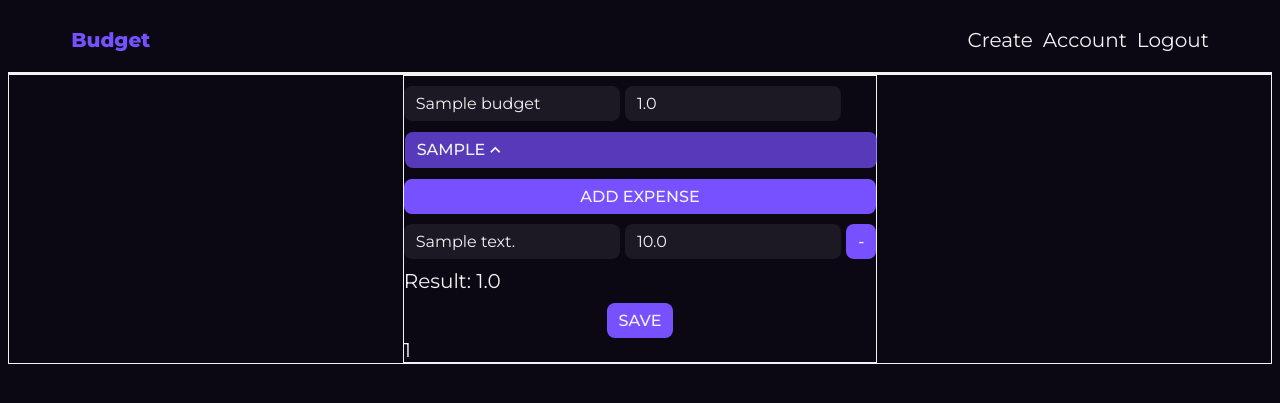
After one commit to j-mattias/budget, a Flask app: page /budget/1 in a window 1280 px wide, after a click that opens the changed part. The commit adds this page. Shown: the top 403 px of the page. Run offline with Flask 3, Linux system fonts and the light colour scheme; the visitor is signed in with stand-in values (Sample User, id 1); tables that the repository leaves empty hold one stand-in row (values such as "Sample post"); one stand-in notice (Sample message) is shown.

Commit message:
Added queries to display budgets and expenses, created initial WIP layouts for them. Minor script bug fixes.

```diff
--- a/app.py
+++ b/app.py
@@ -39,9 +39,71 @@ CATEGORIES = [
 @app.route("/")
 @login_required
 def index():
-    temp = "Hello, world!"
 
-    return render_template("index.html", temp=temp, user=session["user_id"])
+    # Select all of the users budgets
+    budgets = db.session.execute(
+                                db.select(Budget)
+                                .where(Budget.user_id == session["user_id"])
+                                .group_by(Budget)
+                                .order_by(Budget.timestamp.desc())
+                                ).scalars().all()
+
+    return render_template("index.html", budgets=budgets)
+
+
+@app.route("/budget/<int:id>")
+@login_required
+def budget(id):
+
+    # https://docs.sqlalchemy.org/en/20/tutorial/orm_related_objects.html#using-relationships-in-queries
+    # Select budget and expenses associated with it
+    budget = db.session.execute(
+                                db.select(Budget)
+                                .join_from(Budget, Expense)
+                                .where(Budget.id == id)
+                                .group_by(Budget)
+                                .order_by(Budget.timestamp.desc())
+                                ).scalar_one()
+
+    # Prevent other users from accessing current users budgets
+    if session["user_id"] != budget.user_id:
+        return "Unauthorized"
+
+    # Initialize a dictionary to store budget and expense information
+    json = {
+        "info": {
+            "name": budget.name,
+            "total": budget.budget,
+            "result": budget.result,
+            "id": id
+            },
+        "categories": {}
+    }
+
+    # Add categories and expense, cost key value pairs to categories part of the dictionary
+    for expense in budget.expenses:
+        if expense.category not in json["categories"].keys():
+            json["categories"][expense.category] = {}
+        json["categories"][expense.category][expense.note] = expense.amount
+    # print(">>>>>>>>>>>>>>>", json)
+
+    """
+    {
+        'info': {
+        'name': 'My budget69',
+        'total': None,
+        'result': 275.0
+        },
+        'categories':
+        {'housing': {'Rent': 10.0, 'House': 200.0},
+        'transportation': {'Car': 20.0, 'Gas': 10.0},
+        'utilities': {'Electricity': 30.0},
+        'other': {'Fun': 5.0}
+        }
+        }
+    """
+
+    return render_template("budget.html", budget=budget, json=json)
 
 
 @app.route("/create", methods=["GET", "POST"])
@@ -86,11 +148,15 @@ def create():
         except IntegrityError:
             db.session.rollback()
             error = "Budget could not be saved"
+            return jsonify({"response": error})
 
         # Loop through categories, and expenses inside them
         for category in expenses.keys():
             for expense in expenses[category]:
                 amount = expenses[category][expense]
+
+                if not amount:
+                    error = "Missing cost value for one or more inputs"
 
                 # Try to add expense to database
                 try:
--- a/static/script.js
+++ b/static/script.js
@@ -48,7 +48,7 @@ document.addEventListener("DOMContentLoaded", function () {
             inputCost.placeholder = "Cost";
             inputCost.step = "0.01";
             inputCost.min = "0.01";
-            inputCost.setAttribute("required", "true");
+            // inputCost.setAttribute("required", "true");
 
             // Create div and append inputs
             let div = document.createElement("div");
@@ -131,6 +131,11 @@ document.addEventListener("DOMContentLoaded", function () {
             let expense = input.querySelector("input[name='expense']").value.trim();
             let cost = parseFloat(input.querySelector("input[name='cost']").value.trim());
 
+            // If there's no cost in the input skip it
+            if (!cost || isNaN(cost)) {
+                continue;
+            }
+
             // Check for name collisions and add the key to the object if they do
             let inputColor = input.querySelector("input[name='expense']");
 
@@ -209,7 +214,7 @@ function valueExists(elem, select) {
         let nodeValue = node.value.toLowerCase();
         let elemValue = elem.value.toLowerCase();
 
-        if (nodeValue === elemValue && node.id != elem.id && nodeCategory === elemCategory) {
+        if (nodeValue === elemValue && node.id != elem.id && nodeCategory === elemCategory && nodeValue != "" && elemValue != "") {
             exists = true;
         }
     });
--- /dev/null
+++ b/templates/budget.html
@@ -0,0 +1,30 @@
+{% extends "layout.html" %}
+
+{% block title %}
+    Budget
+{% endblock %}
+
+{% block body %}
+    <div class="container" id="budget-form">
+        <form class="budget-form">
+            <input autocomplete="off" name="name" placeholder="Budget name..." type="text" value="{{ json.info.name }}" disabled>
+            <input autocomplete="off" name="budget" placeholder="To spend (optional)" type="number" min="0.01" step="0.01" value="{{ json.info.total }}" disabled>
+            {% for category in json.categories %}
+                <button class="accordion" type="button">{{ category }}<i class="material-icons md-20">expand_more</i></button>
+                <div class="item" id="{{ category }}">
+                    <button type="button" class="add" id="{{ category }}" disabled>Add Expense</button>
+                    {% for note, cost in json.categories[category].items() %}
+                        <div id="{{ loop.index0 }}" class="created" data-category="{{ category }}">
+                            <input id="{{ loop.index0 }}" type="text" name="expense" placeholder="Expense" value="{{ note }}" disabled>
+                            <input type="number" name="cost" placeholder="Cost" step="0.01" min="0.01" value="{{ cost }}" disabled>
+                            <button class="delete" type="button" onclick="removeInput('{{ loop.index0 }}')" disabled>-</button>
+                        </div>
+                    {% endfor %}
+                </div>
+            {% endfor %}
+            <label class="result">Result: <span id="result">{{ json.info.result }}</span></label>
+            <button type="submit" disabled>Save</button>
+            {{ json.info.id }}
+        </form>
+    </div>
+{% endblock %}
```
Also changed, not shown: templates/index.html (+17 -2 lines).
